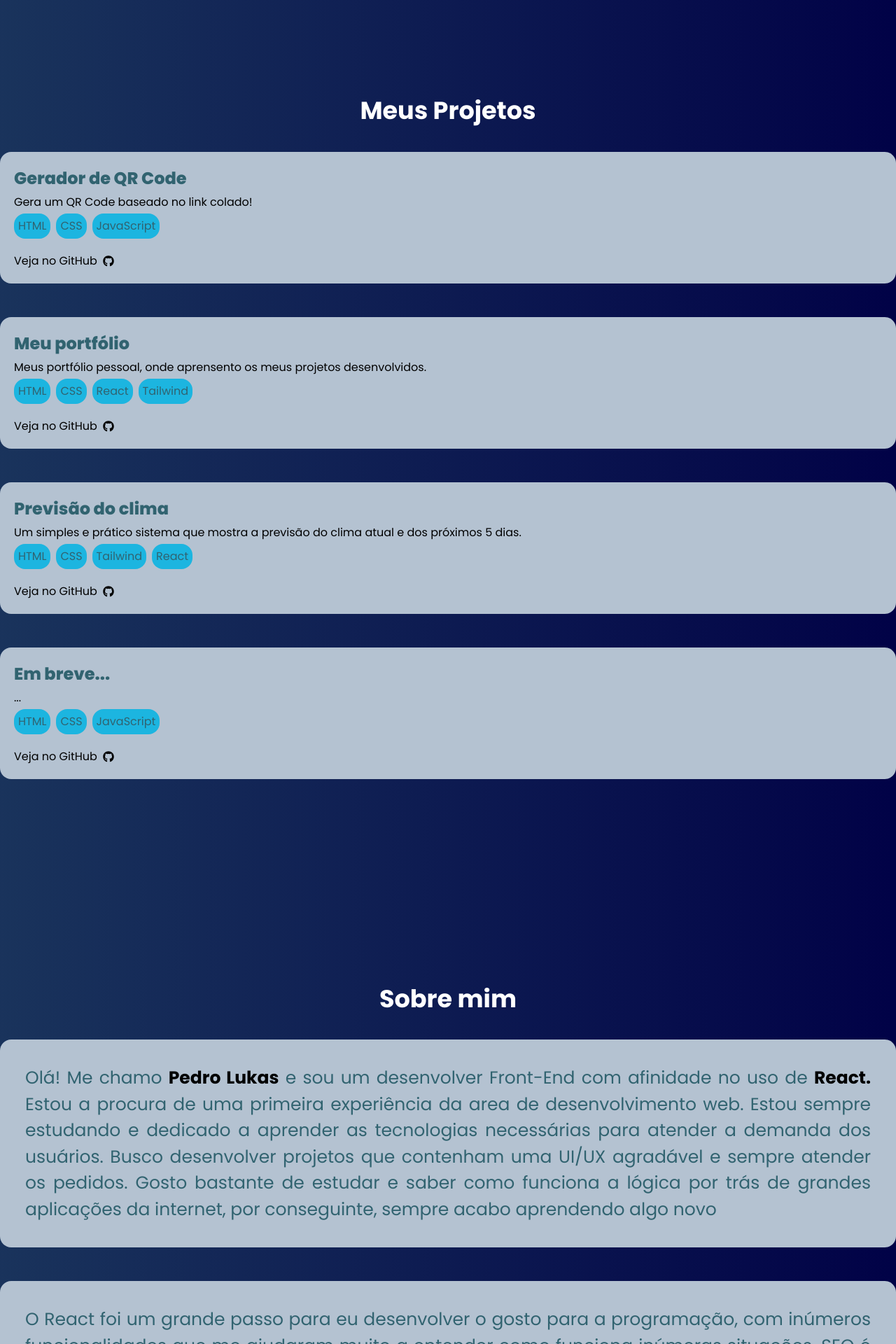
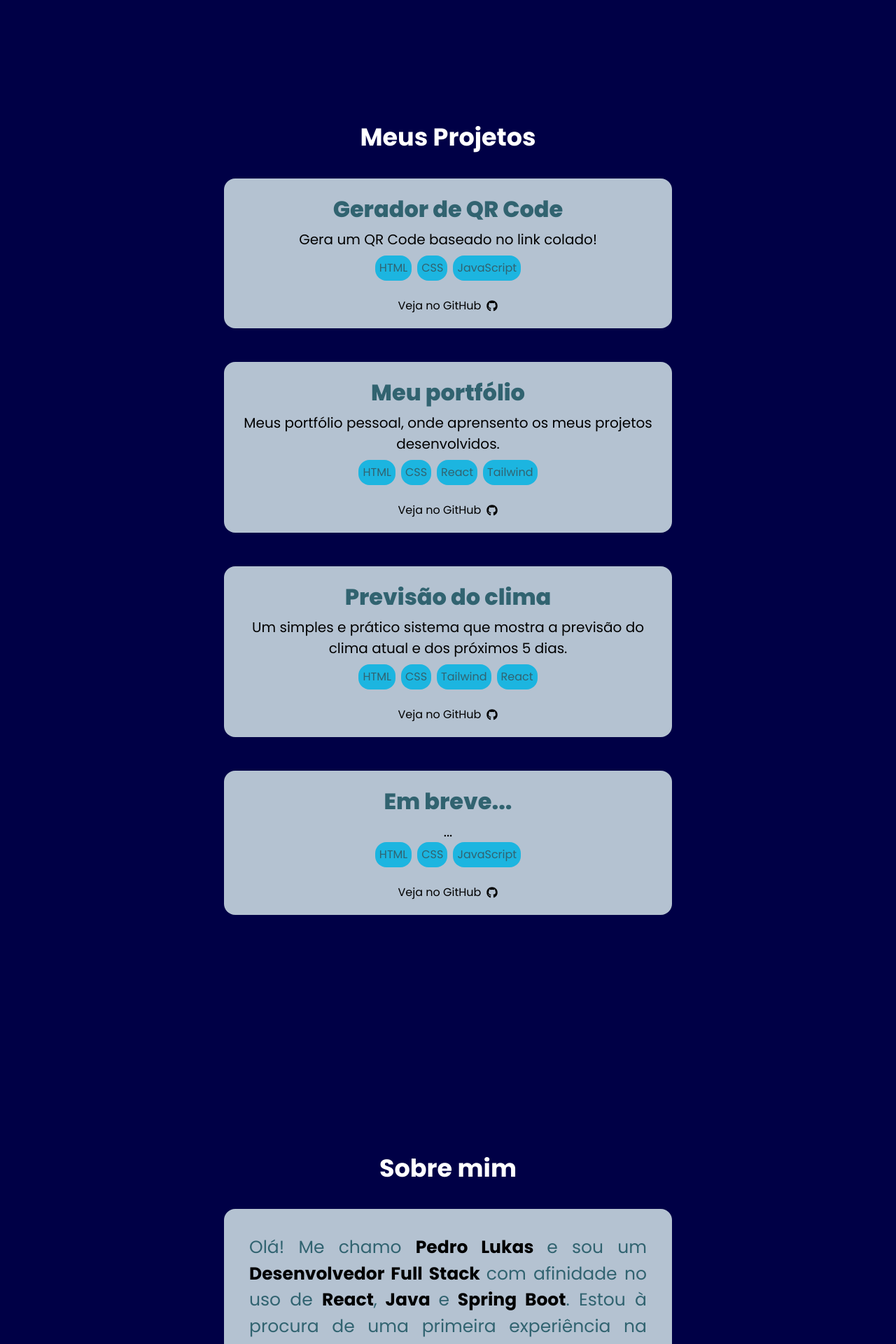
Before and after one commit to PedrooLukas/portfolio, a React (Vite) app: page / in a window 1280 px wide. Shown: the part 820-2740 px from the top of the page at 70% size. Built offline with nearby package versions, Linux system fonts and the light colour scheme.

Commit message:
flicks resolvidos e UI/UX melhorada

```diff
--- a/index.html
+++ b/index.html
@@ -10,6 +10,7 @@
     <link rel="preconnect" href="https://fonts.googleapis.com">
     <link rel="preconnect" href="https://fonts.gstatic.com" crossorigin>
     <link href="https://fonts.googleapis.com/css2?family=Lato:ital,wght@0,100;0,300;0,400;0,700;0,900;1,100;1,300;1,400;1,700;1,900&family=Poppins:ital,wght@0,100;0,200;0,300;0,400;0,500;0,600;0,700;0,800;0,900;1,100;1,200;1,300;1,400;1,500;1,600;1,700;1,800;1,900&display=swap" rel="stylesheet">
+    <link rel="icon" href="src/imgs/indiana-pacers.png" />
     <title>Portifólio</title>
   </head>
   <body>
--- a/src/App.css
+++ b/src/App.css
@@ -1,29 +1,40 @@
-
-@keyframes bg-pan-right {
+/* Primeiro, defina a nova animação que usa transform */
+@keyframes bg-pan-right-optimized {
   0% {
-    background-position: 0% 50%;
+    transform: translateX(0);
   }
   100% {
-    background-position: 100% 50%;
+    transform: translateX(-50%); /* Move para a esquerda metade da largura total */
   }
+}
+html {
+  scroll-behavior: smooth;
 }
 
 body {
-  /* Seus estilos de background existentes */
-  background: #000046; /* fallback para navegadores antigos */
-  background: -webkit-linear-gradient(to right, #1CB5E0, #000046); /* Chrome 10-25, Safari 5.1-6 */
-  background: linear-gradient(to right, #316370, #000046); /* Padrão */
-
-
-  background-size: 200% 100%;
-
-  /* 2. Aplique a animação */
-  animation: bg-pan-right 5s both infinite alternate;
-
-
-  font-family: 'Poppins', 'Arial'; /* W3C, IE 10+/ Edge, Firefox 16+, Chrome 26+, Opera 12+, Safari 7+ */
-
-
+  /* Deixe o body com uma cor de fundo sólida como fallback */
+  background-color: #000046;
+  font-family: 'Poppins', 'Arial', sans-serif;
   margin: 0;
   overflow-x: hidden;
+  position: relative; /* Necessário para o z-index do pseudo-elemento funcionar */
 }
+
+/* Agora, criamos o background animado no pseudo-elemento */
+body::before {
+  content: '';
+  position: fixed; /* Fixo para cobrir a tela inteira, independente do scroll */
+  top: 0;
+  left: 0;
+  width: 200%; /* O dobro da largura para ter espaço para animar */
+  height: 100%;
+
+  /* O gradiente vai aqui */
+  background: linear-gradient(to right, #316370, #000046, #316370);
+
+  /* A nova animação otimizada vai aqui */
+  animation: bg-pan-right-optimized 10s linear infinite alternate;
+
+  /* Joga o background para trás de todo o conteúdo */
+  z-index: -1;
+}
--- a/src/components/AboutMe.jsx
+++ b/src/components/AboutMe.jsx
@@ -2,15 +2,41 @@ import React from 'react'
 
 const AboutMe = () => {
   return (
-    <div id='about'>
-      <h2 className='text-center text-[white] font-bold text-[35px] mt-[18rem] mb-[2rem]'>Sobre mim</h2>
-      <div className='text-justify text-[#316370] text-[15px] md:text-[25px] w-full bg-[#B4C2D1] rounded-2xl p-9 mb-[3rem]'>Olá! Me chamo <span className='text-[black] font-bold'>Pedro Lukas</span> e sou um desenvolver Front-End com afinidade no uso de <span className='text-[black] font-bold'> React.</span> Estou a procura de uma primeira experiência da area de desenvolvimento web. Estou sempre estudando e dedicado a aprender as tecnologias necessárias para atender a demanda dos usuários. Busco desenvolver projetos que contenham uma UI/UX agradável e sempre atender os pedidos. Gosto bastante de estudar e saber como funciona a lógica por trás de grandes aplicações da internet, por conseguinte, sempre acabo aprendendo algo novo
+    <div id='about' className="flex flex-col items-center">
+      <h2 className='text-center text-white font-bold text-[35px] mt-[18rem] mb-[2rem]'>
+        Sobre mim
+      </h2>
+
+      <div className='text-justify text-[#316370] text-[20px] md:text-[25px] w-[90%] md:w-[50%] bg-[#B4C2D1] rounded-2xl p-9 mb-[3rem]'>
+        Olá! Me chamo <span className='text-black font-bold'>Pedro Lukas </span>
+        e sou um <span className='text-black font-bold'>Desenvolvedor Full Stack </span>
+        com afinidade no uso de <span className='text-black font-bold'>React</span>,
+        <span className='text-black font-bold'> Java </span>e
+        <span className='text-black font-bold'> Spring Boot</span>.
+        Estou à procura de uma primeira experiência na área de desenvolvimento web.
+        Estou sempre estudando e dedicado a aprender as tecnologias necessárias
+        para atender a demanda dos usuários. Busco desenvolver projetos que contenham
+        uma UI/UX agradável, boa performance e sempre atendam os pedidos.
+        Gosto bastante de estudar e entender a lógica por trás de grandes
+        aplicações da internet, e por isso estou constantemente aprendendo algo novo.
       </div>
-            <div className='text-justify text-[#316370] text-[15px] md:text-[25px] w-full bg-[#B4C2D1] rounded-2xl p-9 mb-[3rem]'>O React foi um grande passo para eu desenvolver o gosto para a programação, com inúmeros funcionalidades que me ajudaram muito a entender como funciona inúmeras situações. SEO é uma das prioridades, desde o advento do HTML 5, faz-se necessário a atenção nesse parametro tão importante dos web sites. Estou sempre tentando desenvolver sistemas que resolvam algum tipo de problema que percebo no dia-a-dia da internet.
+
+      <div className='text-justify text-[#316370] text-[20px] md:text-[25px] w-[90%] md:w-[50%] bg-[#B4C2D1] rounded-2xl p-9 mb-[3rem]'>
+        O <span className='text-black font-bold'>React</span> foi um grande passo
+        para eu desenvolver o gosto pela programação, com inúmeras funcionalidades
+        que me ajudaram muito a entender como funcionam diversas situações.
+        O <span className='text-black font-bold'>Java</span> aliado ao
+        <span className='text-black font-bold'> Spring Boot</span> me permitiu
+        expandir meus conhecimentos para o back-end, consolidando meu caminho
+        como <span className='text-black font-bold'>Full Stack</span>.
+        O <span className='text-black font-bold'>SEO</span> também é uma das prioridades:
+        desde o advento do HTML5, faz-se necessário dar atenção a esse parâmetro tão importante
+        dos websites. Estou sempre tentando desenvolver sistemas que resolvam algum tipo de problema
+        que percebo no dia a dia da internet, unindo boas práticas de
+        <span className='text-black font-bold'> UI/UX</span>, performance e escalabilidade.
       </div>
     </div>
-
   )
 }
 
-export default AboutMe
+export default React.memo(AboutMe)
--- a/src/components/BarNav.jsx
+++ b/src/components/BarNav.jsx
@@ -1,5 +1,4 @@
 import React, { useState } from 'react'; // Importe useState
-import './BarNav.css';
 import { FontAwesomeIcon } from '@fortawesome/react-fontawesome';
 import { faHouse, faDisplay, faUser, faEnvelope, faBars, faTimes } from '@fortawesome/free-solid-svg-icons';
 
@@ -14,7 +13,7 @@ const BarNav = () => {
 
   return (
     <div>
-      <nav className='w-full my-[2rem] flex md:justify-center items-center px-4 sm:px-6 md:px-0 x3:m-12'>
+      <nav className='w-full text-[20px] my-[2rem] flex md:justify-center items-center px-4 sm:px-6 md:px-0 x3:m-12'>
         <div className='text-white hidden md:block'>
           <ul className='flex gap-10 items-center'>
             <a href="#home">
@@ -82,4 +81,4 @@ const BarNav = () => {
   );
 };
 
-export default BarNav;
+export default React.memo(BarNav)
--- a/src/components/Contato.jsx
+++ b/src/components/Contato.jsx
@@ -7,7 +7,7 @@ const Contato = () => {
     <div id='contato' className='text-white text-center mt-2rem'>
         <div className='border-b-1 border-gray-500 m-5'>
         <h2 className='text-center text-white font-bold text-[25px] md:text-[35px] mt-[18rem] mb-[2rem]'>Entre em contato comigo.</h2>
-        <p className='text-[14px] md:text-[18px] text-white text-center mb-[5rem]'> Estou sempre disponível, Indenpedente se você tem apenas uma simples pergunta ou quer dizer olá, responderei você o mais rápido possível. Sinta-se a vontade para mandar qualquer mensagem sobre alguma notícia de emprego.</p>
+        <p className='text-[20px] md:m-[25px] md:text-[20px] text-white text-center mb-[5rem]'> Estou sempre disponível, Indenpedente se você tem apenas uma simples pergunta ou quer dizer olá, responderei você o mais rápido possível. Sinta-se a vontade para mandar qualquer mensagem sobre alguma notícia de emprego.</p>
         </div>
         <div>
             <div>
@@ -15,7 +15,7 @@ const Contato = () => {
             </div>
             <div className='m-5 flex gap-5 justify-center '>
                 <a href="https://github.com/PedrooLukas" className='hover:text-[#A8F1FF]'><span>GitHub <FontAwesomeIcon icon={faArrowUpRightFromSquare} /> </span></a>
-                <a href="https://www.linkedin.com/in/pedro-lukas-167aa9368/" className='hover:text-[#A8F1FF]'><span>Linkdin <FontAwesomeIcon icon={faArrowUpRightFromSquare} /> </span></a>
+                <a href="https://www.linkedin.com/in/pedro-lukas-167aa9368/" className='hover:text-[#A8F1FF]'><span>Linkedin <FontAwesomeIcon icon={faArrowUpRightFromSquare} /> </span></a>
                 <a href="https://mail.google.com/mail/?view=cm&fs=1&to=pedroolukas2319@gmail.com&su=Contato%20Importante" target="_blank" className='hover:text-[#A8F1FF]'><span>Email <FontAwesomeIcon icon={faArrowUpRightFromSquare} /> </span></a>
                 <a href="https://x.com/hahahapedro" className='hover:text-[#A8F1FF]'><span>Twitter/X <FontAwesomeIcon icon={faArrowUpRightFromSquare} /> </span></a>
             </div>
@@ -24,4 +24,4 @@ const Contato = () => {
   )
 }
 
-export default Contato
+export default React.memo(Contato)
--- a/src/components/Projects.jsx
+++ b/src/components/Projects.jsx
@@ -4,23 +4,23 @@ import { FaGithub } from 'react-icons/fa';
 
 const Projects = () => {
   return (
-    <div id='projetos'>
-      <h2 className='text-center text-white font-bold text-[35px] mt-[18rem] mb-[2rem]'>Meus Projetos</h2>
-      <div className='text-start w-full bg-[#B4C2D1] rounded-2xl p-5 mb-[3rem]'>
-        <h3 className='text-[#316370] text-[24px] font-extrabold mb-1'>Gerador de QR Code</h3>
-        <p className='mb-1'>Gera um QR Code baseado no link colado!</p>
+    <div className='md:grid md:place-items-center'>
+      <h2 id='projetos' className='text-center text-white font-bold text-[35px] mt-[20rem] mb-[2rem]'>Meus Projetos</h2>
+      <div className='text-center md:w-[50%] grid place-items-center bg-[#B4C2D1] rounded-2xl p-5 mb-[3rem]'>
+        <h3 className='text-[#316370] text-[32px] font-extrabold mb-1'>Gerador de QR Code</h3>
+        <p className='text-[20px] mb-2'>Gera um QR Code baseado no link colado!</p>
         <div className='flex gap-2 mb-1'>
           <span className='bg-[#1CB5E0] p-1.5 text-[#316370] rounded-2xl hover:bg-[#1698bd]'>HTML</span>
           <span className='bg-[#1CB5E0] p-1.5 text-[#316370] rounded-2xl hover:bg-[#1698bd]'>CSS</span>
           <span className='bg-[#1CB5E0] p-1.5 text-[#316370] rounded-2xl hover:bg-[#1698bd]'>JavaScript</span>
         </div>
         <div>
-          <a className='flex gap-2 items-center mt-5' href="https://github.com/PedrooLukas/QR-Code-Generator">Veja no GitHub <FaGithub /> </a>
+          <span> <a href="https://github.com/PedrooLukas/QR-Code-Generator" target="_blank" className="inline-flex gap-2 items-center mt-5 ">Veja no GitHub <FaGithub /></a></span>
         </div>
       </div>
-      <div className='text-start w-full bg-[#B4C2D1] rounded-2xl p-5 mb-[3rem]'>
-        <h3 className='text-[#316370] text-[24px] font-extrabold mb-1'>Meu portfólio </h3>
-        <p className='mb-1'>Meus portfólio pessoal, onde aprensento os meus projetos desenvolvidos.</p>
+      <div className='text-center md:w-[50%] grid place-items-center bg-[#B4C2D1] rounded-2xl p-5 mb-[3rem]'>
+        <h3 className='text-[#316370] text-[32px] font-extrabold mb-1'>Meu portfólio </h3>
+        <p className='text-[20px] mb-2'>Meus portfólio pessoal, onde aprensento os meus projetos desenvolvidos.</p>
         <div className='flex gap-2 mb-1'>
           <span className='bg-[#1CB5E0] p-1.5 text-[#316370] rounded-2xl hover:bg-[#1698bd]'>HTML</span>
           <span className='bg-[#1CB5E0] p-1.5 text-[#316370] rounded-2xl hover:bg-[#1698bd]'>CSS</span>
@@ -29,12 +29,12 @@ const Projects = () => {
 
         </div>
         <div>
-          <a className='flex gap-2 items-center mt-5' href="">Veja no GitHub <FaGithub /> </a>
+          <a className='inline-flex gap-2 items-center mt-5' href="">Veja no GitHub <FaGithub /> </a>
         </div>
       </div>
-      <div className='text-start w-full bg-[#B4C2D1] rounded-2xl p-5 mb-[3rem]'>
-        <h3 className='text-[#316370] text-[24px] font-extrabold mb-1'>Previsão do clima</h3>
-        <p className='mb-1'>Um simples e prático sistema que mostra a previsão do clima atual e dos próximos 5 dias.</p>
+      <div className='text-center md:w-[50%] grid place-items-center bg-[#B4C2D1] rounded-2xl p-5 mb-[3rem]'>
+        <h3 className='text-[#316370] text-[32px] font-extrabold mb-1'>Previsão do clima</h3>
+        <p className='text-[20px] mb-2'>Um simples e prático sistema que mostra a previsão do clima atual e dos próximos 5 dias.</p>
         <div className='flex gap-2 mb-1'>
           <span className='bg-[#1CB5E0] p-1.5 text-[#316370] rounded-2xl hover:bg-[#1698bd]'>HTML</span>
           <span className='bg-[#1CB5E0] p-1.5 text-[#316370] rounded-2xl hover:bg-[#1698bd]'>CSS</span>
@@ -42,23 +42,23 @@ const Projects = () => {
           <span className='bg-[#1CB5E0] p-1.5 text-[#316370] rounded-2xl hover:bg-[#1698bd]'>React</span>
         </div>
         <div>
-          <a className='flex gap-2 items-center mt-5' href="https://github.com/PedrooLukas/Previs-o-do-Clima">Veja no GitHub <FaGithub /> </a>
+          <a className='inline-flex gap-2 items-center mt-5' href="https://github.com/PedrooLukas/Previs-o-do-Clima">Veja no GitHub <FaGithub /> </a>
         </div>
       </div>
-            <div className='text-start w-full bg-[#B4C2D1] rounded-2xl p-5 mb-[3rem]'>
-        <h3 className='text-[#316370] text-[24px] font-extrabold mb-1'>Em breve...</h3>
-        <p className='mb-1'>...</p>
+            <div className='text-center md:w-[50%] grid place-items-center bg-[#B4C2D1] rounded-2xl p-5 mb-[3rem]'>
+        <h3 className='text-[#316370] text-[32px] font-extrabold mb-1'>Em breve...</h3>
+        <p className='text-[20px]'>...</p>
         <div className='flex gap-2 mb-1'>
           <span className='bg-[#1CB5E0] p-1.5 text-[#316370] rounded-2xl hover:bg-[#1698bd]'>HTML</span>
           <span className='bg-[#1CB5E0] p-1.5 text-[#316370] rounded-2xl hover:bg-[#1698bd]'>CSS</span>
           <span className='bg-[#1CB5E0] p-1.5 text-[#316370] rounded-2xl hover:bg-[#1698bd]'>JavaScript</span>
         </div>
         <div>
-          <a className='flex gap-2 items-center mt-5' href="">Veja no GitHub <FaGithub /> </a>
+          <a className='inline-flex gap-2 items-center mt-5' href="">Veja no GitHub <FaGithub /> </a>
         </div>
       </div>
     </div>
   )
 }
 
-export default Projects
+export default React.memo(Projects)
```
Also changed, not shown: src/components/Hero.jsx (+6 -7 lines), src/components/BarNav.css (deleted), src/imgs/indiana-pacers.png, 1 other file (tests, documents, lock files or other folders).
